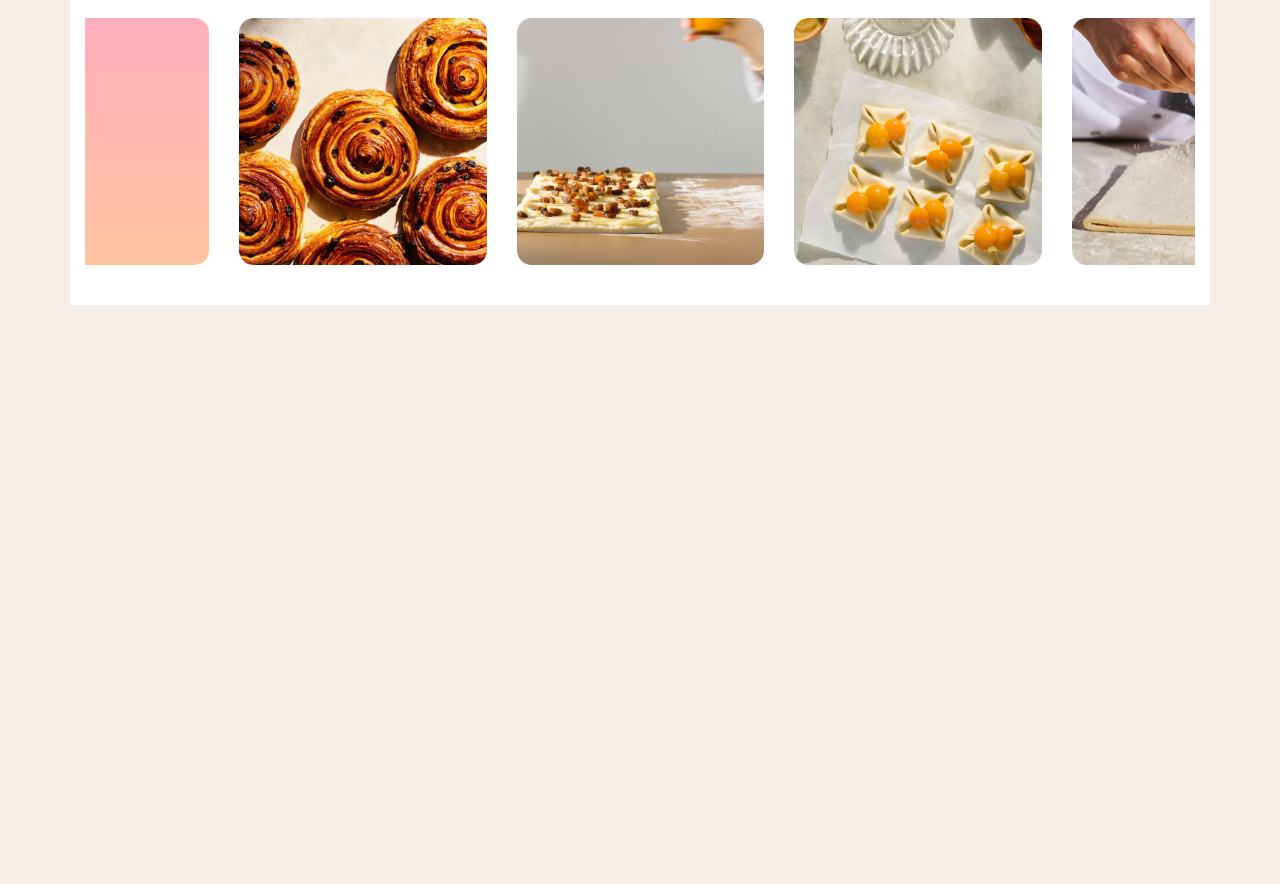
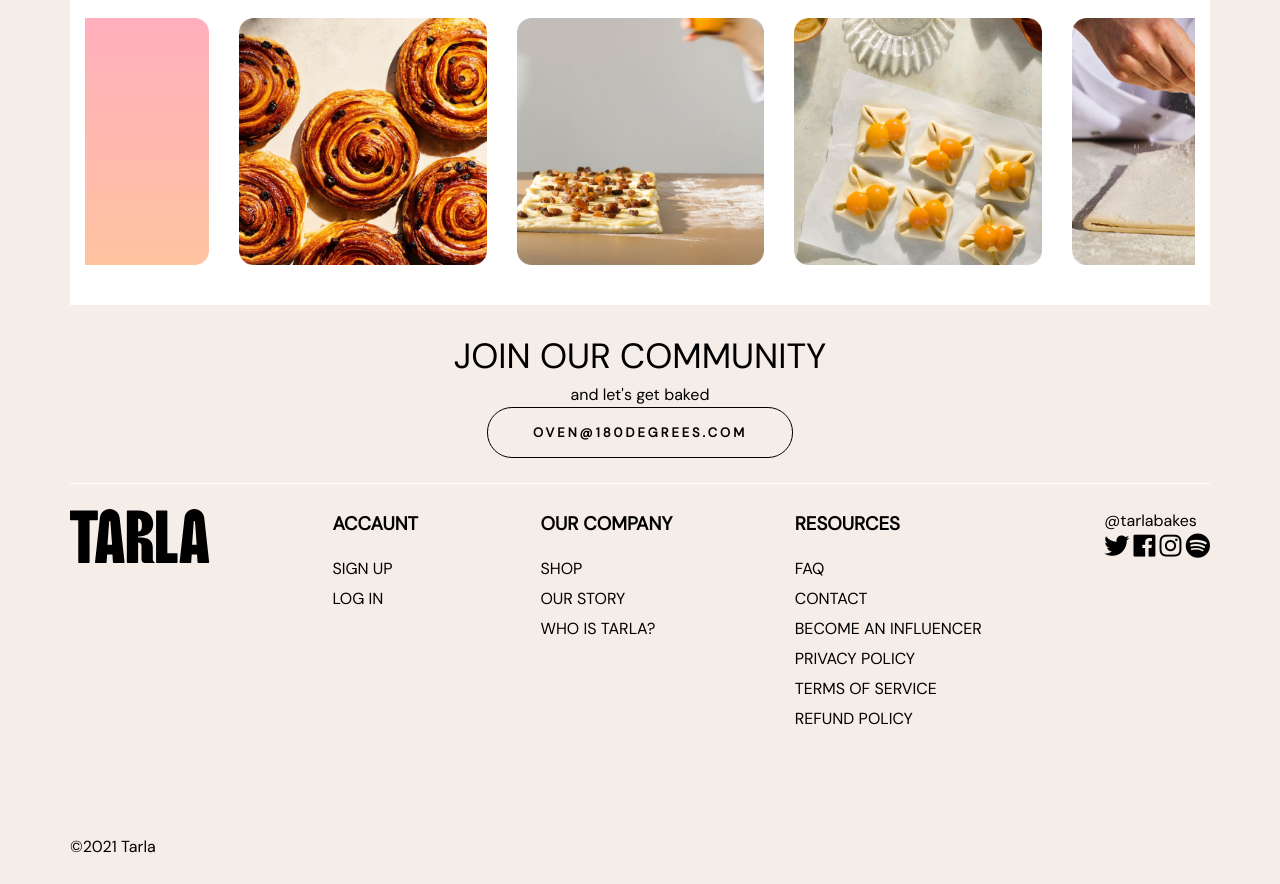
Before and after one commit to Feldmar/Feldmar.github.io, a plain HTML site: page index.html in a window 1280 px wide. Shown: the part 4759-5643 px from the top of the page. Before the commit the page ends 5064 px from the top, so only its background shows below. Drawn offline with Linux system fonts and the light colour scheme.

Commit message:
add footer+ad

```diff
--- /dev/null
+++ b/css/community.css
@@ -0,0 +1,29 @@
+.community {
+    padding-top: 25px;
+    padding-bottom: 25px;
+    display: flex;
+    flex-direction: column;
+    align-items: center;
+    border-bottom: 1px solid white;
+}
+
+.community__title {
+    font-size: 35px;
+    text-transform: uppercase;
+}
+
+@media(max-width:768px) {
+    .community {
+        padding-top: 195px;
+    }
+}
+
+@media(max-width:576px) {
+    .community {
+        padding-top: 185px;
+    }
+
+    .community__title {
+        font-size: 25px;
+    }
+}
--- /dev/null
+++ b/css/footer.css
@@ -0,0 +1,57 @@
+.footer {
+    padding-top: 25px;
+    padding-bottom: 25px;
+    min-height: 400px;
+    display: flex;
+    justify-content: space-between;
+}
+
+.footer__image-signature {
+    display: flex;
+    flex-direction: column;
+    justify-content: space-between;
+}
+
+.resources,
+.company,
+.accaunt {
+    text-transform: uppercase;
+    line-height: 30px;
+}
+
+.footer h3 {
+    padding-bottom: 15px;
+}
+
+.footer i {
+    font-size: 25px;
+}
+
+@media(max-width:768px) {
+    .footer {
+        font-size: 15px;
+        flex-direction: column;
+        align-items: center;
+        flex-wrap: nowrap;
+        align-content: center;
+    }
+
+    .footer h3 {
+        padding-top: 15px;
+        padding-bottom: 0px;
+    }
+
+    .footer__image-signature {
+        order: 2;
+    }
+
+    .resources,
+    .company,
+    .accaunt {
+        flex-direction: column;
+        display: flex;
+        align-items: center;
+        text-align: center;
+    }
+
+}
--- a/css/huge__image.css
+++ b/css/huge__image.css
@@ -1,5 +1,4 @@
-
-  .huge__image{
+.huge__image {
   padding-top: 25px;
   padding-bottom: 25px;
   border-bottom: 1px solid white;
@@ -9,7 +8,7 @@
 
 
 @media(max-width:768px) {
-    .huge__image{
+  .huge__image {
     display: none;
   }
 }
--- a/css/main.css
+++ b/css/main.css
@@ -1,4 +1,3 @@
-
 @import url('https://fonts.googleapis.com/css2?family=DM+Sans&family=Roboto&display=swap');
 
 
@@ -8,7 +7,7 @@
   --accent: #0126DE;
   --orange: #FFC3A0;
   --gray: #F5EDE7;
-  --text:#000;
+  --text: #000;
   --xxl: 1320px;
   --xl: 1140px;
   --lg: 960px;
@@ -28,22 +27,31 @@ body {
 }
 
 @media(max-width:1400px) {
-  .wrapper{
-    max-width: var(--xl);}
+  .wrapper {
+    max-width: var(--xl);
+  }
 }
+
 @media(max-width:1200px) {
-  .wrapper{
-    max-width: var(--lg);}
+  .wrapper {
+    max-width: var(--lg);
+  }
 }
+
 @media(max-width:992px) {
-  .wrapper{
-    max-width: var(--md);}
+  .wrapper {
+    max-width: var(--md);
+  }
 }
+
 @media(max-width:768px) {
-  .wrapper{
-    max-width: var(--sm);}
+  .wrapper {
+    max-width: var(--sm);
+  }
 }
+
 @media(max-width:576px) {
-  .wrapper{
-    max-width: 100%;}
+  .wrapper {
+    max-width: 100%;
   }
+}
--- a/css/unit.css
+++ b/css/unit.css
@@ -1,15 +1,14 @@
+.unit {}
 
-.unit{
-padding-top: 25px;
+.unit_b {
+    padding-top: 25px;
     padding-bottom: 65px;
-}
-.unit_b {
     justify-items: center;
     justify-self: center;
     width: 100%;
     display: grid;
     grid-template-columns: 40% 60%;
-    grid-template-rows: 50% 50%;
+    grid-template-rows: 40% 60%;
     gap: 15px 55px;
     grid-auto-flow: column;
     grid-template-areas:
@@ -33,7 +32,7 @@ padding-top: 25px;
     grid-area: unit__4;
 }
 
-.unit__4 img{
+.unit__4 img {
     max-height: 490px;
 }
 
@@ -57,7 +56,7 @@ padding-top: 25px;
     float: right;
 }
 
-@media(max-width:992px) {
+@media(max-width:1200px) {
     .unit__image2 {
         display: none;
     }
@@ -67,21 +66,29 @@ padding-top: 25px;
     .unit_b {
         gap: 15px 15px;
         grid-template-columns: 100%;
-        grid-template-rows: 20% 30% 20% 30%;
+        grid-template-rows: 25% 25% 25% 25%;
         grid-auto-flow: column;
+
         grid-template-areas:
             "unit__2"
             "unit__1"
             "unit__3"
             "unit__4 ";
     }
+
     .unit__title {
         font-size: 20px;
     }
 }
 
+
 @media(max-width:576px) {
     .unit__text {
         font-size: 15px;
     }
+
+    .unit__title {
+        padding-top: 35px;
+    }
+
 }
--- a/index.html
+++ b/index.html
@@ -18,6 +18,8 @@
   <link rel="stylesheet" href="css/particle.css">
   <link rel="stylesheet" href="css/unit.css">
   <link rel="stylesheet" href="css/tarlabakes.css">
+  <link rel="stylesheet" href="css/community.css">
+  <link rel="stylesheet" href="css/footer.css">
   <link href="https://use.fontawesome.com/releases/v5.0.13/css/all.css" rel="stylesheet">
 </head>
 
@@ -201,7 +203,8 @@
         </div>
         <div class="particle__title">Better than the bakery</div>
         <div class="particle__description">
-          <p>You’ll soon be making pastries to rival the best bakeries in town. We use only the best ingredients for generous pastries that taste and smell amazing. So good, that you’ll take all the credit.</p>
+          <p>You’ll soon be making pastries to rival the best bakeries in town. We use only the best ingredients for
+            generous pastries that taste and smell amazing. So good, that you’ll take all the credit.</p>
         </div>
       </div>
       <div class="particle__2">
@@ -210,7 +213,8 @@
         </div>
         <div class="particle__title">Planet-friendly packaging</div>
         <div class="particle__description">
-          <p>We’ve done everything we can to make sure our packaging has the lightest footprint on the planet as possible. We’ve made sure everything is recyclable, and use as little packaging as we can.</p>
+          <p>We’ve done everything we can to make sure our packaging has the lightest footprint on the planet as
+            possible. We’ve made sure everything is recyclable, and use as little packaging as we can.</p>
         </div>
       </div>
       <div class="particle__3">
@@ -219,7 +223,8 @@
         </div>
         <div class="particle__title">Simple to bake at home</div>
         <div class="particle__description">
-          <p>We’ve done the hard work, so you don’t have to. Every pastry is easy to make with our 3-step instructions and doesn’t require any special tools – just an oven!</p>
+          <p>We’ve done the hard work, so you don’t have to. Every pastry is easy to make with our 3-step instructions
+            and doesn’t require any special tools – just an oven!</p>
         </div>
       </div>
     </section>
@@ -231,12 +236,14 @@
         </div>
         <div class="unit__2">
           <div class="unit__title">Amazing Ingredients</div>
-        <div class="unit__text">We like to keep things simple and authentic. We’ve sourced the very best from the very best, from our Poitou-Charentes butter to our Valrhona chocolate batons.</div>
+          <div class="unit__text">We like to keep things simple and authentic. We’ve sourced the very best from the very
+            best, from our Poitou-Charentes butter to our Valrhona chocolate batons.</div>
           <div class="button button-black">Read more</div>
         </div>
         <div class="unit__3">
           <div class="unit__title">Legendary Bakes</div>
-          <div class="unit__text">The inspiration for our brand and our guiding principles is the Legend of El Tarlà. A young man who brought joy to the isolated citizens of Girona during an outbreak of the plague.</div>
+          <div class="unit__text">The inspiration for our brand and our guiding principles is the Legend of El Tarlà. A
+            young man who brought joy to the isolated citizens of Girona during an outbreak of the plague.</div>
           <div class="button button-black">Read more</div>
           <div class="unit__image2">
             <img src="images/star2.svg">
@@ -268,9 +275,57 @@
         </div>
         <div class="bakes__image5">
           <img src="images/bakes5.png">
-      </div></div>
+        </div>
+      </div>
+    </section>
+    <section class="community wrapper">
+      <div class="community__title">Join our community</div>
+      <div class="community__description">and let's get baked</div>
+      <div class="button button-black">oven@180degrees.com</div>
     </section>
 
 
   </main>
+  <footer class="footer wrapper">
+    <div class="footer__image-signature">
+      <div class="footer__image">
+        <img src="images/Vector.svg"></div>
+      <div class="footer__signature">©2021 Tarla</div>
+    </div>
+    <div class="accaunt"><h3>Accaunt</h3>
+      <ul>
+        <li>Sign up</li>
+        <li>log in</li>
+      </ul>
+    </div>
+    <div class="company"><h3>Our Company</h3>
+      <ul>
+        <li>Shop</li>
+        <li>our story</li>
+        <li>who is tarla?</li>
+      </ul>
+    </div>
+    <div class="resources"><h3>resources</h3>
+      <ul>
+        <li>faq</li>
+        <li>contact</li>
+        <li>become an influencer</li>
+        <li>privacy policy</li>
+        <li>terms of service</li>
+        <li>refund policy</li>
+      </ul>
+    </div>
+    <div class="email__icons">
+      <div class="email">
+        @tarlabakes
+      </div>
+      <div class="icons">
+        <i class="fab fa-twitter"></i>
+        <i class="fab fa-facebook"></i>
+        <i class="fab fa-instagram"></i>
+        <i class="fab fa-spotify"></i>
+      </div>
+    </div>
+
+  </footer>
 </body>
```
Also changed, not shown: css/tarlabakes.css (+13 -5 lines). Lines whose indentation alone changed are shown as unchanged.
